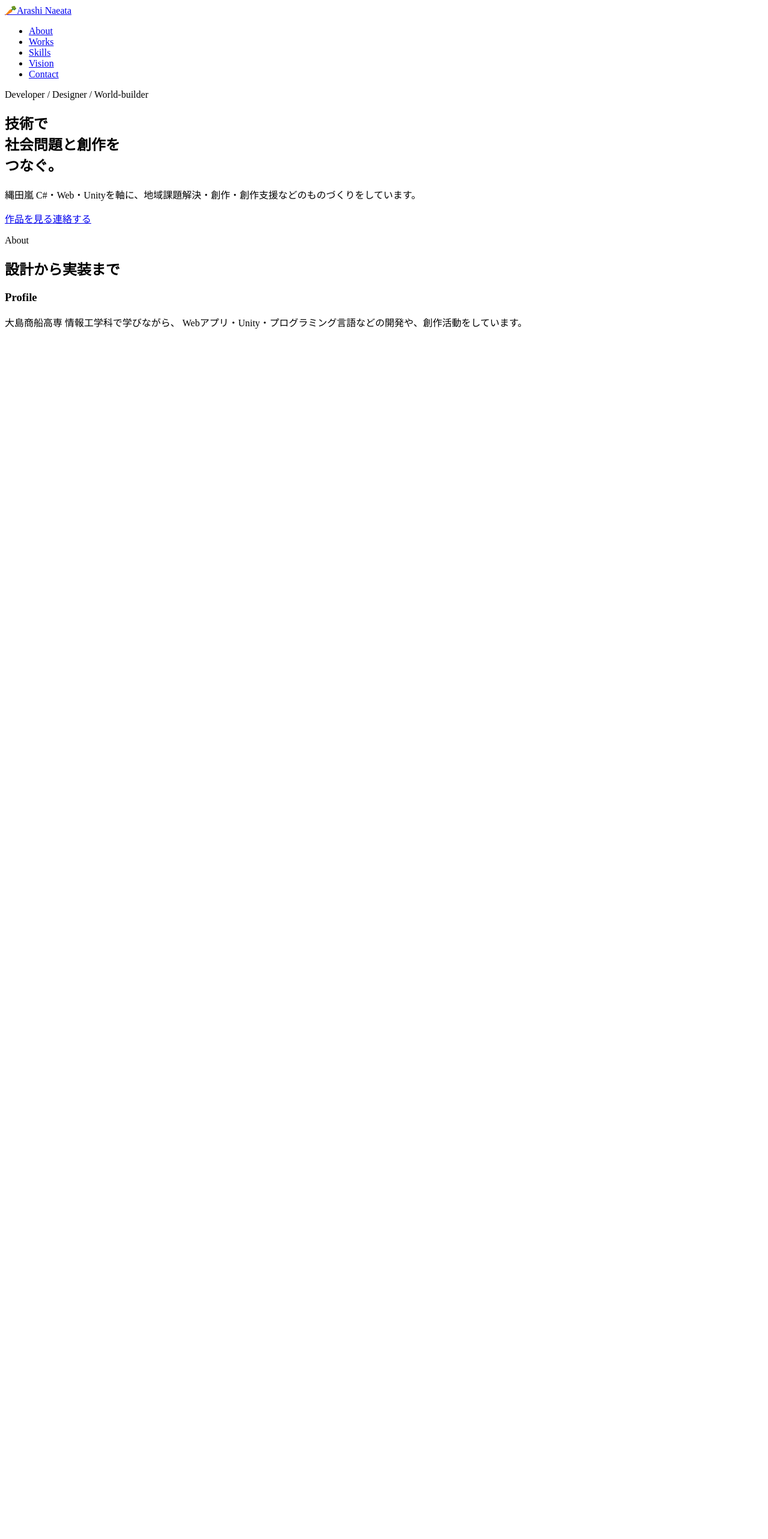
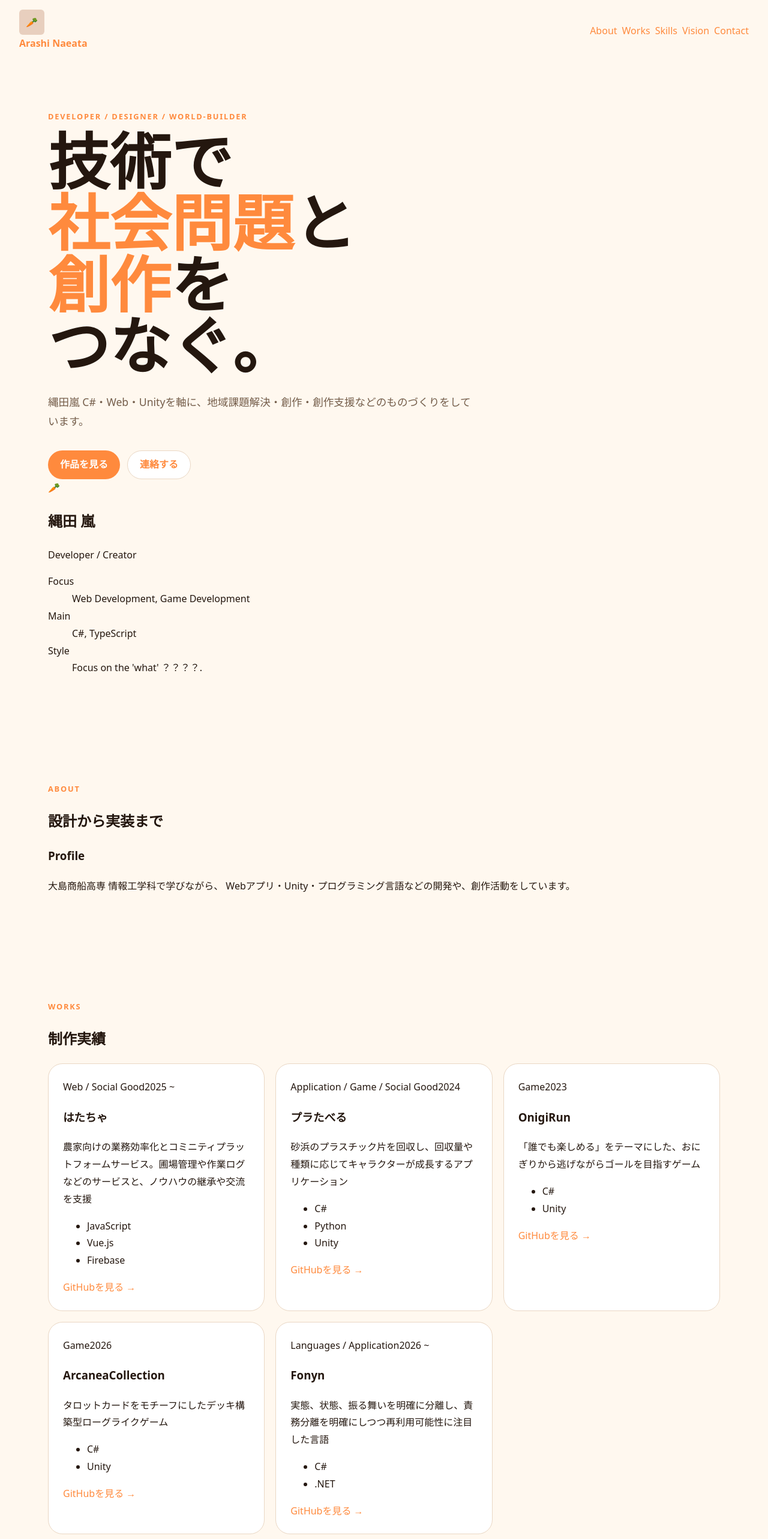
Before and after one commit to Karotte3500500/my-portfolio, a React (Vite) app: page / in a window 1280 px wide. Shown: the top 2566 px of the page at 60% size. Before the commit the page ends 800 px from the top, so only its background shows below. Built offline with nearby package versions, Linux system fonts and the light colour scheme.

Commit message:
update works view

```diff
--- /dev/null
+++ b/src/components/Header.css
@@ -0,0 +1,43 @@
+.site-header{
+    position: sticky;
+    top: 0;
+    z-index: 10;
+
+    display: flex;
+    justify-content: space-between;
+    align-items: center;
+
+    width: 100%;
+    margin: 0 auto;
+    padding: 16px 32px;
+
+    background: rgba(255, 248, 239, 0.8);
+    backdrop-filter: blur(16px);
+}
+
+.logo{
+    align-items: center;
+    gap: 10px;
+    font-weight: 800;
+}
+
+.logo-mark{
+    display: grid;
+    place-items: center;
+
+    width: 42px;
+    height: 42px;
+    border-radius: 14%;
+
+    background: #e8cfbe;
+    color: white;
+}
+
+.nav-menu{
+    display: flex;
+    gap: 8px;
+
+    margin: 0;
+    padding: 0;
+    list-style: none;
+}
--- a/src/components/Header.tsx
+++ b/src/components/Header.tsx
@@ -1,3 +1,5 @@
+import "./Header.css";
+
 export default function Header(): React.JSX.Element{
     return(
         <header className="site-header">
--- /dev/null
+++ b/src/components/Hero.css
@@ -0,0 +1,83 @@
+.hero{
+    display: grid;
+    grid-template-columns: 1.3fr 360px;
+    gap: 48px;
+    align-items: center;
+
+    min-height: calc(100ch - 80px);
+}
+
+.hero h1 {
+  margin: 0;
+  font-size: clamp(3.2rem, 8vw, 6.8rem);
+  line-height: 1;
+  letter-spacing: -0.00em;
+}
+
+.gradient-text {
+  color: #ff8a3d;
+}
+
+.hero-lead {
+  max-width: 720px;
+  margin-top: 28px;
+  color: #745d4a;
+  font-size: 1.1rem;
+}
+
+.hero-actions {
+  display: flex;
+  gap: 12px;
+  margin-top: 32px;
+}
+
+.button {
+  display: inline-flex;
+  align-items: center;
+  justify-content: center;
+
+  min-height: 48px;
+  padding: 0 20px;
+  border-radius: 999px;
+
+  font-weight: 800;
+}
+
+.button.primary {
+  background: #ff8a3d;
+  color: white;
+}
+
+.button.ghost {
+  border: 1px solid #ead7c4;
+  background: white;
+}
+
+@media (max-width: 800px) {
+  .site-header {
+    align-items: flex-start;
+    flex-direction: column;
+    gap: 16px;
+  }
+
+  .nav-menu {
+    flex-wrap: wrap;
+  }
+
+  .hero {
+    grid-template-columns: 1fr;
+    min-height: auto;
+  }
+
+  .hero-actions {
+    flex-direction: column;
+  }
+
+  .button {
+    width: 100%;
+  }
+
+  .hero-card {
+    max-width: 420px;
+  }
+}
--- a/src/components/Hero.tsx
+++ b/src/components/Hero.tsx
@@ -1,3 +1,5 @@
+import "./Hero.css";
+
 export default function Hero(): React.JSX.Element{
     return(
         <section className="hero section" id="top">
@@ -6,7 +8,8 @@ export default function Hero(): React.JSX.Element{
 
                 <h1>
                     技術で<br/>
-                    <span className="gradient-text">社会問題と創作</span>を<br/>
+                    <span className="gradient-text">社会問題</span>と<span className="gradient-text"><br/>
+                    創作</span>を<br/>
                     つなぐ。
                 </h1>
 
@@ -18,6 +21,29 @@ export default function Hero(): React.JSX.Element{
                     <a className="button primary" href="#works">作品を見る</a>
                     <a className="button ghost" href="#contact">連絡する</a>
                 </div>
+
+                <aside className="hero-card">
+                    <div className="portfolio-avatar">🥕</div>
+                    <h2>縄田 嵐</h2>
+                    <p>Developer / Creator</p>
+
+                    <dl className="main-stats">
+                        <div>
+                            <dt>Focus</dt>
+                            <dd>Web Development, Game Development</dd>
+                        </div>
+
+                        <div>
+                            <dt>Main</dt>
+                            <dd>C#, TypeScript</dd>
+                        </div>
+
+                        <div>
+                            <dt>Style</dt>
+                            <dd>Focus on the 'what' ？？？？.</dd>
+                        </div>
+                    </dl>
+                </aside>
             </div>
         </section>
     );
--- /dev/null
+++ b/src/components/WorkCard.tsx
@@ -0,0 +1,37 @@
+import type {Work} from "../data/works";
+
+type WorkCardProps = {
+    work: Work;
+};
+
+export default function WorkCard({ work }: WorkCardProps): React.JSX.Element{
+    return(
+        <article className="work-card" key={work.title}>
+            <div className="work-card-top">
+                <span className="tag">
+                    {work.category.map((cat, catIndex) => (
+                        <span key={cat}>{cat}{catIndex === work.category.length - 1 ? '' : ' / '}</span>
+                    ))}
+                </span>
+                <span className="year">{work.year}</span>
+            </div>
+
+            <h3>{work.title}</h3>
+            <p>{work.description}</p>
+            <ul className="tech-list">
+                {work.technologies.map((tech) => (
+                    <li key={tech}>{tech}</li>
+                ))}
+            </ul>
+
+            {work.link && (
+                <a className="text-link"
+                href={work.link}
+                target="_blank"
+                rel="noreferrer">
+                    GitHubを見る →
+            </a>
+        )}
+        </article>
+    );
+}
--- a/src/components/Works.tsx
+++ b/src/components/Works.tsx
@@ -1,7 +1,17 @@
+import { works } from "../data/works";
+import WorkCard from "./WorkCard";
+
 export default function Works(): React.JSX.Element{
     return(
-        <section id="works">
+        <section id="works" className="section">
+            <p className="eyebrow">Works</p>
+            <h2>制作実績</h2>
 
+            <div className="works-grid">
+                { works.map( (work) => (
+                    <WorkCard key={work.title} work={work}/>
+                ))}
+            </div>
         </section>
     );
 }
--- a/src/data/works.ts
+++ b/src/data/works.ts
@@ -7,32 +7,48 @@ export type Work = {
     year: string;
     description: string;
     technologies: Tech[];
-    Link?: string;
+    link?: string;
 }
 
 export const works: Work[] = [
     {
         title: "はたちゃ",
         category: [PC.Web, PC.SocialGood],
-        year:"2024 ~",
+        year:"2025 ~",
         description:"農家向けの業務効率化とコミニティプラットフォームサービス。圃場管理や作業ログなどのサービスと、ノウハウの継承や交流を支援",
         technologies:[Tech.JavaScript, Tech.VueJs, Tech.Firebase],
-        Link:"https://github.com/Hatacha-net/hatacha_webApp_old"
+        link:"https://github.com/Hatacha-net/hatacha_webApp_old"
     },
     {
         title: "プラたべる",
         category: [PC.Application, PC.Game, PC.SocialGood],
-        year:"2024 ~",
+        year:"2024",
         description:"砂浜のプラスチック片を回収し、回収量や種類に応じてキャラクターが成長するアプリケーション",
         technologies:[Tech.Csharp, Tech.Python, Tech.Unity],
-        Link:"https://github.com/Karotte3500500/PlaTaberu"
+        link:"https://github.com/Karotte3500500/PlaTaberu"
     },
     {
         title: "OnigiRun",
         category: [PC.Game],
-        year:"2024 ~",
-        description:"農家向けの業務効率化とコミニティプラットフォームサービス。圃場管理や作業ログなどのサービスと、ノウハウの継承や交流を支援",
-        technologies:[Tech.JavaScript, Tech.VueJs, Tech.Firebase],
-        Link:"https://github.com/Hatacha-net/hatacha_webApp_old"
+        year:"2023",
+        description:"「誰でも楽しめる」をテーマにした、おにぎりから逃げながらゴールを目指すゲーム",
+        technologies:[Tech.Csharp, Tech.Unity],
+        link:"https://github.com/Karotte3500500/OnigiRun"
+    },
+    {
+        title: "ArcaneaCollection",
+        category: [PC.Game],
+        year:"2026",
+        description:"タロットカードをモチーフにしたデッキ構築型ローグライクゲーム",
+        technologies:[Tech.Csharp, Tech.Unity],
+        link:"https://github.com/Karotte3500500/ArcaneaCollection"
+    },
+    {
+        title: "Fonyn",
+        category: [PC.Language, PC.Application],
+        year:"2026 ~",
+        description:"実態、状態、振る舞いを明確に分離し、責務分離を明確にしつつ再利用可能性に注目した言語",
+        technologies:[Tech.Csharp, Tech.Dotnet],
+        link:"https://github.com/Fonyn/Fonyn"
     },
 ];
--- a/src/index.css
+++ b/src/index.css
@@ -0,0 +1,74 @@
+* {
+  box-sizing: border-box;
+}
+
+body {
+  margin: 0;
+  font-family: system-ui, sans-serif;
+  background: #fff8ef;
+  color: #24170f;
+  line-height: 1.8;
+}
+
+a {
+  color: #ff8a3d;
+  text-decoration: none;
+}
+
+.section {
+  width: min(1120px, calc(100% - 32px));
+  margin: 0 auto;
+  padding: 80px 0;
+}
+
+.nav-menu {
+  display: flex;
+  gap: 16px;
+  list-style: none;
+}
+
+.hero h1 {
+  font-size: clamp(3rem, 8vw, 6rem);
+  line-height: 1;
+}
+
+.gradient-text {
+  color: #ff8a3d;
+}
+
+.works-grid {
+  display: grid;
+  grid-template-columns: repeat(3, 1fr);
+  gap: 18px;
+}
+
+.work-card {
+  padding: 24px;
+  border: 1px solid #ead7c4;
+  border-radius: 24px;
+  background: white;
+}
+
+.eyebrow {
+  margin: 0 0 12px;
+  color: #ff8a3d;
+  font-size: 0.8rem;
+  font-weight: 900;
+  letter-spacing: 0.14em;
+  text-transform: uppercase;
+}
+
+@media (max-width: 800px) {
+  .works-grid {
+    grid-template-columns: 1fr;
+  }
+
+  .site-header {
+    flex-direction: column;
+    align-items: flex-start;
+  }
+
+  .nav-menu {
+    flex-wrap: wrap;
+  }
+}
```
